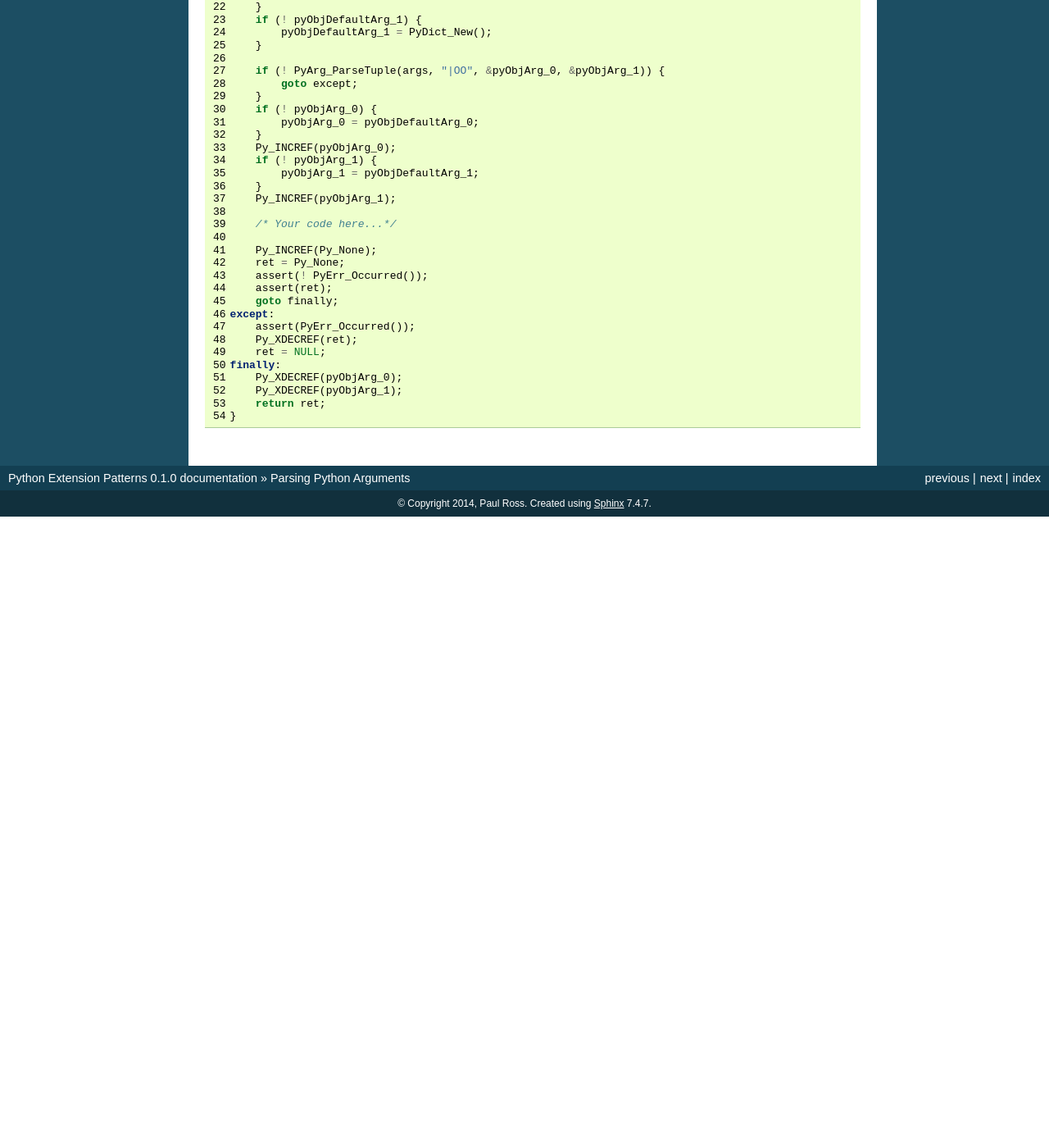
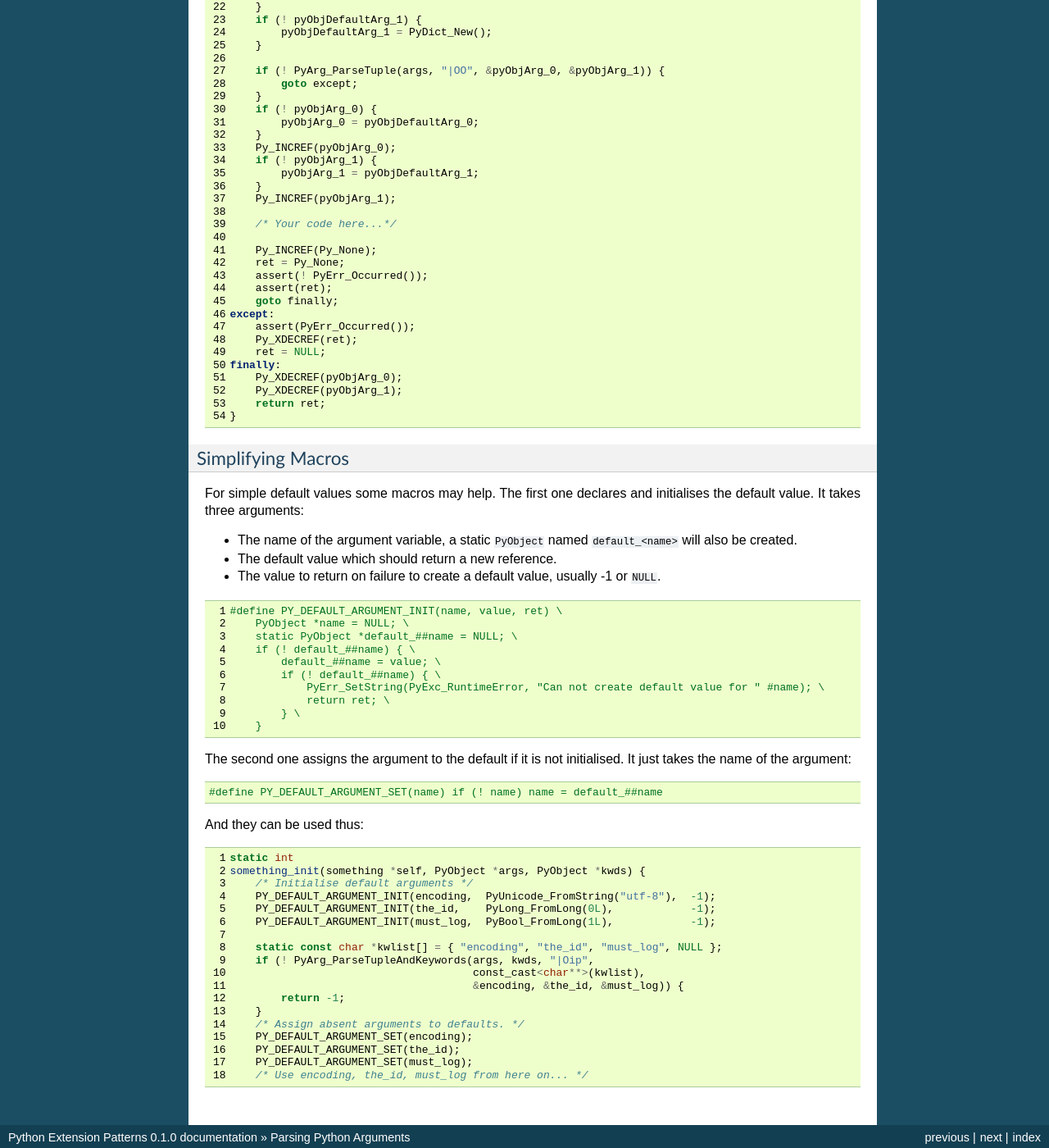
Before and after one commit to paulross/PythonExtensionPatterns, a Sphinx documentation site: the page built from doc/sphinx/source/parsing_arguments.rst, in a window 1280 px wide and 1400 px high, scrolled down 6606 px. Shown: the whole window at 82% size. Built offline with Sphinx 7.4.7, drawn with Linux system fonts in a browser that asks for light colours; before the commit the page ends 7236 px from its top, so only the background shows below that.

Commit message:
Adds simplifying macros for default arguments.

```diff
--- a/doc/sphinx/source/parsing_arguments.rst
+++ b/doc/sphinx/source/parsing_arguments.rst
@@ -437,3 +437,55 @@
         Py_XDECREF(pyObjArg_1);
         return ret;
     }
+
+^^^^^^^^^^^^^^^^^^^^^^^^
+Simplifying Macros
+^^^^^^^^^^^^^^^^^^^^^^^^
+
+For simple default values some macros may help. The first one declares and initialises the default value. It takes three arguments:
+
+* The name of the argument variable, a static ``PyObject`` named ``default_<name>`` will also be created.
+* The default value which should return a new reference.
+* The value to return on failure to create a default value, usually -1 or ``NULL``.
+
+.. code-block:: c
+
+    #define PY_DEFAULT_ARGUMENT_INIT(name, value, ret) \
+        PyObject *name = NULL; \
+        static PyObject *default_##name = NULL; \
+        if (! default_##name) { \
+            default_##name = value; \
+            if (! default_##name) { \
+                PyErr_SetString(PyExc_RuntimeError, "Can not create default value for " #name); \
+                return ret; \
+            } \
+        }
+
+The second one assigns the argument to the default if it is not initialised. It just takes the name of the argument:
+
+.. code-block:: c
+
+    #define PY_DEFAULT_ARGUMENT_SET(name) if (! name) name = default_##name
+
+And they can be used thus:
+
+.. code-block:: c
+
+    static int
+    something_init(something *self, PyObject *args, PyObject *kwds) {
+        /* Initialise default arguments */
+        PY_DEFAULT_ARGUMENT_INIT(encoding,  PyUnicode_FromString("utf-8"),  -1);
+        PY_DEFAULT_ARGUMENT_INIT(the_id,    PyLong_FromLong(0L),            -1);
+        PY_DEFAULT_ARGUMENT_INIT(must_log,  PyBool_FromLong(1L),            -1);
+
+        static const char *kwlist[] = { "encoding", "the_id", "must_log", NULL };
+        if (! PyArg_ParseTupleAndKeywords(args, kwds, "|Oip",
+                                          const_cast<char**>(kwlist),
+                                          &encoding, &the_id, &must_log)) {
+            return -1;
+        }
+        /* Assign absent arguments to defaults. */
+        PY_DEFAULT_ARGUMENT_SET(encoding);
+        PY_DEFAULT_ARGUMENT_SET(the_id);
+        PY_DEFAULT_ARGUMENT_SET(must_log);
+        /* Use encoding, the_id, must_log from here on... */
```
